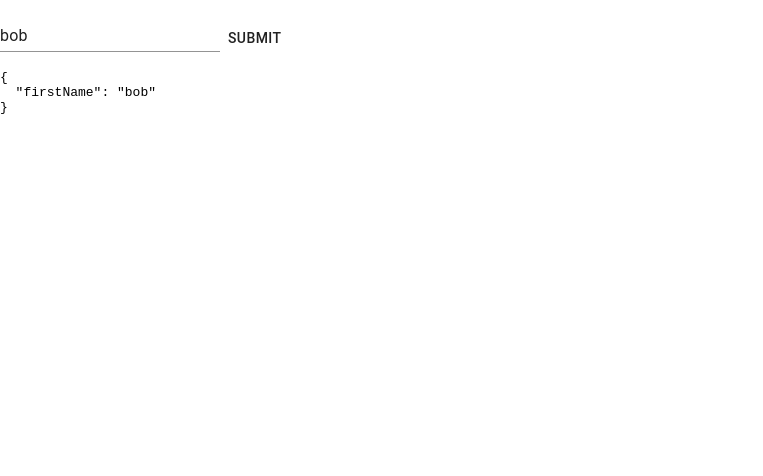
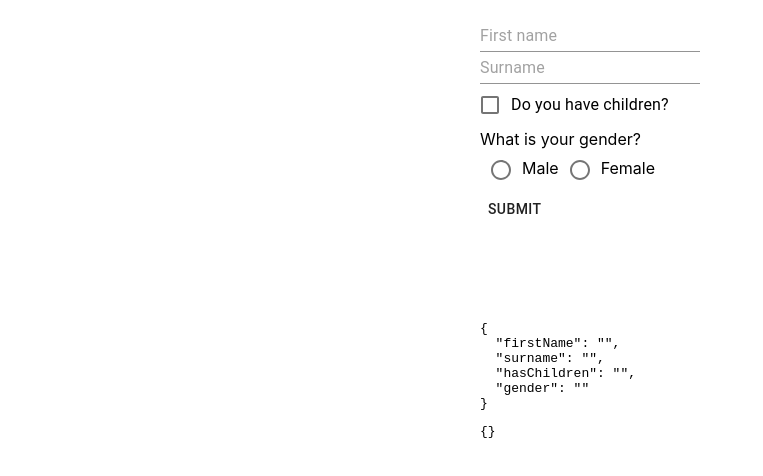
Before and after one commit to puyanwei/formik-refactor, a React (Create React App) app: page / in a window 1280 px wide. Shown: the top 476 px of the page, without its empty margins (0-763 px from the left). Built offline with nearby package versions, Linux system fonts and the light colour scheme.

Commit message:
Refactor for text fields and checkbox

```diff
--- a/src/App.css
+++ b/src/App.css
@@ -2,37 +2,8 @@
   text-align: center;
 }
 
-.App-logo {
-  height: 40vmin;
-  pointer-events: none;
+.form {
+  display: block;
+  width: 20rem;
+  margin: 0 auto;
 }
-
-@media (prefers-reduced-motion: no-preference) {
-  .App-logo {
-    animation: App-logo-spin infinite 20s linear;
-  }
-}
-
-.App-header {
-  background-color: #282c34;
-  min-height: 100vh;
-  display: flex;
-  flex-direction: column;
-  align-items: center;
-  justify-content: center;
-  font-size: calc(10px + 2vmin);
-  color: white;
-}
-
-.App-link {
-  color: #61dafb;
-}
-
-@keyframes App-logo-spin {
-  from {
-    transform: rotate(0deg);
-  }
-  to {
-    transform: rotate(360deg);
-  }
-}
--- a/src/App.jsx
+++ b/src/App.jsx
@@ -1,26 +1,65 @@
-import { Button, TextField } from "@material-ui/core";
-import { Formik } from "formik";
+import { Button, Checkbox, Radio } from "@material-ui/core";
+import { Checkbox1 } from "formComponents/Checkbox1";
+import { TextField1 } from "formComponents/TextField1";
+import { Field, Form, Formik } from "formik";
+import { validationSchema } from "validationSchema";
 import "./App.css";
 
 const App = () => {
   return (
-    <div>
+    <div className="form">
       <br />
       <Formik
-        initialValues={{ firstName: "bob" }}
+        initialValues={{
+          firstName: "",
+          surname: "",
+          hasChildren: "",
+          gender: "",
+        }}
+        validationSchema={validationSchema}
         onSubmit={(data) => console.log("submit", data)}
       >
-        {({ values, handleChange, handleBlur, handleSubmit }) => (
-          <form onSubmit={handleSubmit}>
-            <TextField
-              name="firstName"
-              value={values.firstName}
-              onChange={handleChange}
-              onBlur={handleBlur}
-            />
-            <Button type="submit">submit</Button>
+        {({ values, errors }) => (
+          <Form>
+            <div>
+              <TextField1
+                placeholder="First name"
+                name="firstName"
+                type="input"
+              />
+            </div>
+            <div>
+              <TextField1 placeholder="Surname" name="surname" type="input" />
+            </div>
+            <div>
+              <Checkbox1
+                label="Do you have children?"
+                name="hasChildren"
+                type="checkbox"
+              />
+            </div>
+            <div>
+              <div>What is your gender?</div>
+              <Field name="gender" type="radio" value="male" as={Radio}></Field>
+              Male
+              <Field
+                name="gender"
+                type="radio"
+                value="female"
+                as={Radio}
+              ></Field>
+              Female
+            </div>
+            <div>
+              <Button type="submit">submit</Button>
+            </div>
+            <br />
+            <br />
+            <br />
+            <br />
             <pre>{JSON.stringify(values, null, 2)}</pre>
-          </form>
+            <pre>{JSON.stringify(errors, null, 2)}</pre>
+          </Form>
         )}
       </Formik>
     </div>
--- /dev/null
+++ b/src/formComponents/Checkbox1.jsx
@@ -0,0 +1,13 @@
+import { useField } from "formik";
+import { Checkbox, FormControlLabel, FormHelperText } from "@material-ui/core";
+
+export const Checkbox1 = ({ label, ...props }) => {
+  const [field, meta] = useField(props);
+  const errorText = meta.error && meta.touched ? meta.error : "";
+  return (
+    <>
+      <FormControlLabel control={<Checkbox {...field} />} label={label} />
+      <FormHelperText error={Boolean(errorText)}>{errorText}</FormHelperText>
+    </>
+  );
+};
--- /dev/null
+++ b/src/formComponents/TextField1.jsx
@@ -0,0 +1,15 @@
+import { useField } from "formik";
+import { TextField } from "@material-ui/core";
+
+export const TextField1 = ({ placeholder, ...props }) => {
+  const [field, meta] = useField(props);
+  const errorText = meta.error && meta.touched ? meta.error : "";
+  return (
+    <TextField
+      {...field}
+      placeholder={placeholder}
+      helperText={errorText}
+      error={Boolean(errorText)}
+    />
+  );
+};
--- /dev/null
+++ b/src/validationSchema.js
@@ -0,0 +1,10 @@
+import * as yup from "yup";
+
+const validationSchema = yup.object({
+  firstName: yup.string().required("Required field"),
+  surname: yup.string().required("Required field"),
+  hasChildren: yup.boolean().required("Required field"),
+  sex: yup.string().required("Required field"),
+});
+
+export { validationSchema };
```
